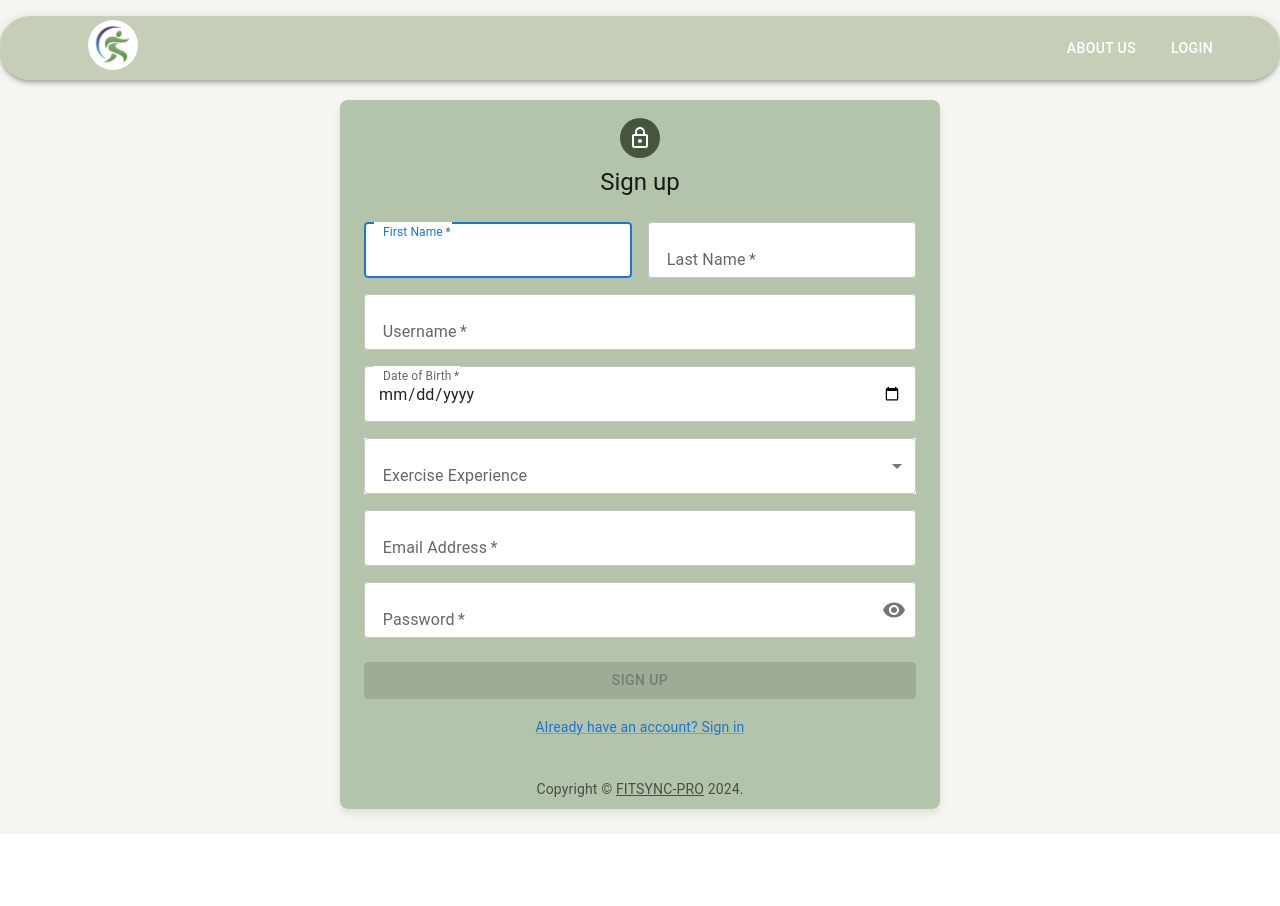
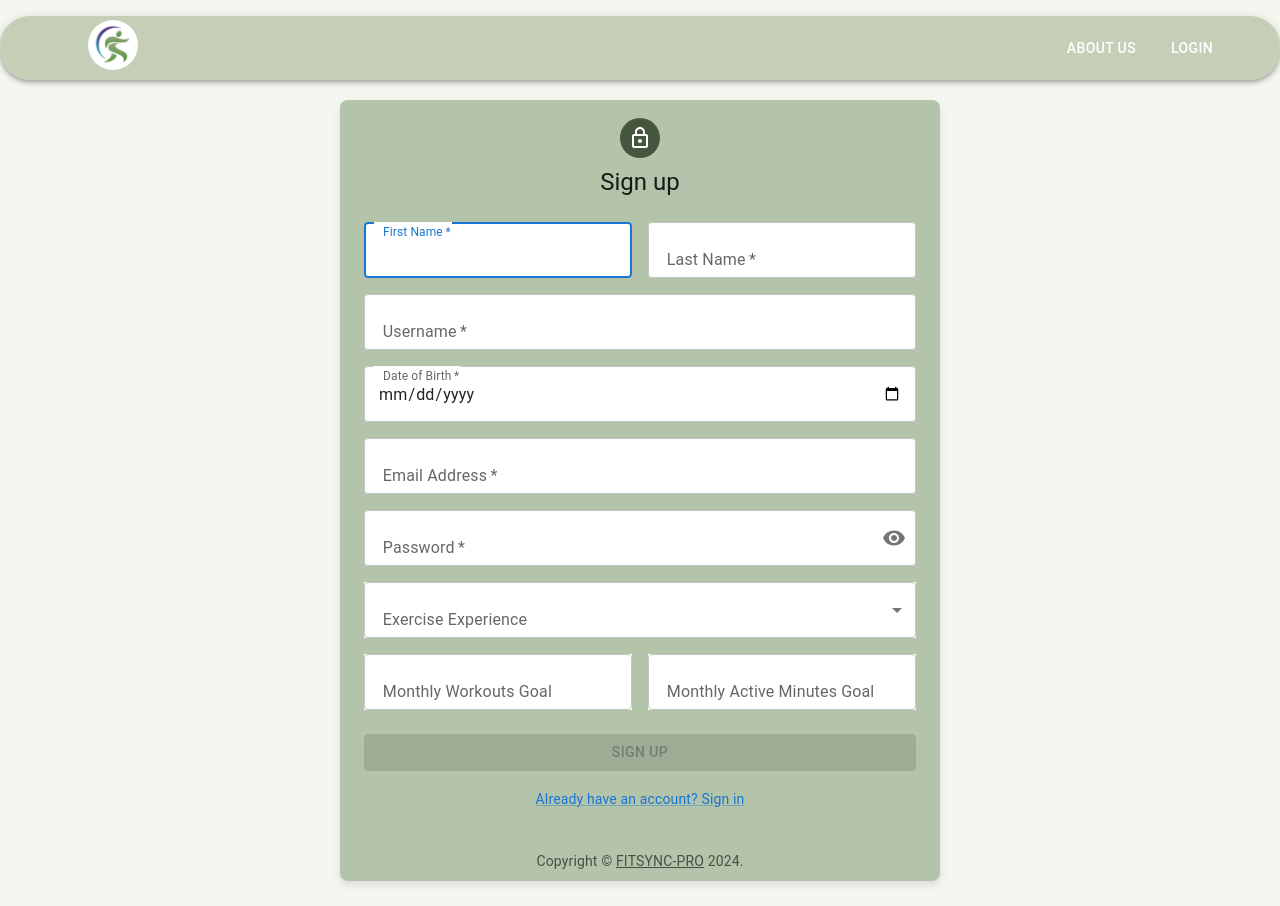
Before and after one commit to dgomie/fitsync-pro, a React (Vite) app in the folder client/: page /signUp in a window 1280 px wide. Before the commit the page ends 834 px from the top, so only its background shows below. Built offline with nearby package versions, Linux system fonts and the light colour scheme.

Commit message:
add goals to user sign up page

```diff
--- a/client/src/components/SignUp.jsx
+++ b/client/src/components/SignUp.jsx
@@ -1,37 +1,42 @@
-import { useState } from 'react';
-import Avatar from '@mui/material/Avatar';
-import Button from '@mui/material/Button';
-import CssBaseline from '@mui/material/CssBaseline';
-import TextField from '@mui/material/TextField';
-import Link from '@mui/material/Link';
-import Grid from '@mui/material/Grid';
-import Box from '@mui/material/Box';
-import LockOutlinedIcon from '@mui/icons-material/LockOutlined';
-import Typography from '@mui/material/Typography';
-import Container from '@mui/material/Container';
-import { createTheme, ThemeProvider } from '@mui/material/styles';
-import FormControl from '@mui/material/FormControl';
-import InputLabel from '@mui/material/InputLabel';
-import Select from '@mui/material/Select';
-import MenuItem from '@mui/material/MenuItem';
-import IconButton from '@mui/material/IconButton';
-import InputAdornment from '@mui/material/InputAdornment';
-import Visibility from '@mui/icons-material/Visibility';
-import VisibilityOff from '@mui/icons-material/VisibilityOff';
+import { useState } from "react";
+import Avatar from "@mui/material/Avatar";
+import Button from "@mui/material/Button";
+import CssBaseline from "@mui/material/CssBaseline";
+import TextField from "@mui/material/TextField";
+import Link from "@mui/material/Link";
+import Grid from "@mui/material/Grid";
+import Box from "@mui/material/Box";
+import LockOutlinedIcon from "@mui/icons-material/LockOutlined";
+import Typography from "@mui/material/Typography";
+import Container from "@mui/material/Container";
+import { createTheme, duration, ThemeProvider } from "@mui/material/styles";
+import FormControl from "@mui/material/FormControl";
+import InputLabel from "@mui/material/InputLabel";
+import Select from "@mui/material/Select";
+import MenuItem from "@mui/material/MenuItem";
+import IconButton from "@mui/material/IconButton";
+import InputAdornment from "@mui/material/InputAdornment";
+import Visibility from "@mui/icons-material/Visibility";
+import VisibilityOff from "@mui/icons-material/VisibilityOff";
 
-import { useMutation } from '@apollo/client';
-import { ADD_USER } from '../utils/mutations';
-import Auth from '../utils/auth';
+import { useMutation } from "@apollo/client";
+import { ADD_USER } from "../utils/mutations";
+import Auth from "../utils/auth";
 
 function Copyright(props) {
   return (
-    <Typography variant="body2" color="text.secondary" align="center" {...props}>
-      {'Copyright © '}
+    <Typography
+      variant="body2"
+      color="text.secondary"
+      align="center"
+      {...props}
+    >
+      {"Copyright © "}
       <Link color="inherit" href="https://mui.com/">
         FITSYNC-PRO
-      </Link>{' '}
+      </Link>{" "}
       {new Date().getFullYear()}
-      {'.'}
+      {"."}
     </Typography>
   );
 }
@@ -41,7 +46,7 @@ const defaultTheme = createTheme();
 const Signup = () => {
   const [addUser] = useMutation(ADD_USER);
   const [showPassword, setShowPassword] = useState(false);
-  const [dobError, setDobError] = useState('');
+  const [dobError, setDobError] = useState("");
   const [isButtonDisabled, setIsButtonDisabled] = useState(true);
 
   const handleClickShowPassword = () => setShowPassword((show) => !show);
@@ -51,10 +56,12 @@ const Signup = () => {
     const age = calculateAge(new Date(dateOfBirth));
 
     if (age < 13 || age > 150) {
-      setDobError('You must be at least 13 years old and less than 150 years old to sign up.');
+      setDobError(
+        "You must be at least 13 years old and less than 150 years old to sign up."
+      );
       setIsButtonDisabled(true);
     } else {
-      setDobError('');
+      setDobError("");
       setIsButtonDisabled(false);
     }
   };
@@ -62,16 +69,16 @@ const Signup = () => {
   const handleFormSubmit = async (event) => {
     event.preventDefault();
 
-    const dateOfBirth = event.target.dateOfBirth.value;
-
     const userData = {
       username: event.target.username.value,
       firstName: event.target.firstName.value,
       lastName: event.target.lastName.value,
       email: event.target.email.value,
       password: event.target.password.value,
-      dateOfBirth,
+      dateOfBirth: event.target.dateOfBirth.value,
       activityLevel: event.target.activityLevel.value,
+      durationGoal: parseInt(event.target.durationGoal.value, 10),
+      workoutGoal: parseInt(event.target.workoutGoal.value, 10)
     };
 
     try {
@@ -91,33 +98,41 @@ const Signup = () => {
   };
 
   return (
-    <div style={{ paddingTop: "100px", paddingBottom: "25px"}}>
+    <div style={{ paddingTop: "100px", paddingBottom: "25px" }}>
       <ThemeProvider theme={defaultTheme}>
-      <Container component="main" maxWidth="sm" sx={{
-        backgroundColor: '#b4c4ab',
-        borderRadius: '8px',
-        boxShadow: '0 4px 8px rgba(0, 0, 0, 0.1)',
-        display: 'flex',
-        flexDirection: 'column',
-        alignItems: 'center',
-        padding: '10px'
-
-      }}>
+        <Container
+          component="main"
+          maxWidth="sm"
+          sx={{
+            backgroundColor: "#b4c4ab",
+            borderRadius: "8px",
+            boxShadow: "0 4px 8px rgba(0, 0, 0, 0.1)",
+            display: "flex",
+            flexDirection: "column",
+            alignItems: "center",
+            padding: "10px",
+          }}
+        >
           <CssBaseline />
           <Box
             sx={{
-            display: 'flex',
-            flexDirection: 'column',
-            alignItems: 'center',
+              display: "flex",
+              flexDirection: "column",
+              alignItems: "center",
             }}
           >
-          <Avatar sx={{ m: 1, bgcolor: '#46563c' }}>
+            <Avatar sx={{ m: 1, bgcolor: "#46563c" }}>
               <LockOutlinedIcon />
             </Avatar>
             <Typography component="h1" variant="h5">
               Sign up
             </Typography>
-          <Box component="form" noValidate onSubmit={handleFormSubmit} sx={{ mt: 3 }}>
+            <Box
+              component="form"
+              noValidate
+              onSubmit={handleFormSubmit}
+              sx={{ mt: 3 }}
+            >
               <Grid container spacing={2}>
                 <Grid item xs={12} sm={6}>
                   <TextField
@@ -129,7 +144,7 @@ const Signup = () => {
                     label="First Name"
                     autoFocus
                     InputProps={{
-                    style: { backgroundColor: 'white' },
+                      style: { backgroundColor: "white" },
                     }}
                   />
                 </Grid>
@@ -142,7 +157,7 @@ const Signup = () => {
                     name="lastName"
                     autoComplete="family-name"
                     InputProps={{
-                    style: { backgroundColor: 'white' },
+                      style: { backgroundColor: "white" },
                     }}
                   />
                 </Grid>
@@ -155,7 +170,7 @@ const Signup = () => {
                     name="username"
                     autoComplete="username"
                     InputProps={{
-                    style: { backgroundColor: 'white' },
+                      style: { backgroundColor: "white" },
                     }}
                   />
                 </Grid>
@@ -174,25 +189,11 @@ const Signup = () => {
                     helperText={dobError}
                     onChange={handleDateOfBirthChange}
                     InputProps={{
-                    style: { backgroundColor: 'white' },
+                      style: { backgroundColor: "white" },
                     }}
                   />
                 </Grid>
-              <Grid item xs={12}>
-                <FormControl fullWidth sx={{ backgroundColor: 'white'}}>
-                  <InputLabel id="activity-level-label">Exercise Experience</InputLabel>
-                  <Select
-                    labelId="activity-level-label"
-                    id="activityLevel"
-                    name="activityLevel"
-                    defaultValue=""
-                  >
-                    <MenuItem value="Beginner">Beginner</MenuItem>
-                    <MenuItem value="Intermediate">Intermediate</MenuItem>
-                    <MenuItem value="Advanced">Advanced</MenuItem>
-                  </Select>
-                </FormControl>
-              </Grid>
+
                 <Grid item xs={12}>
                   <TextField
                     required
@@ -202,7 +203,7 @@ const Signup = () => {
                     name="email"
                     autoComplete="email"
                     InputProps={{
-                    style: { backgroundColor: 'white' },
+                      style: { backgroundColor: "white" },
                     }}
                   />
                 </Grid>
@@ -212,7 +213,7 @@ const Signup = () => {
                     fullWidth
                     name="password"
                     label="Password"
-                  type={showPassword ? 'text' : 'password'}
+                    type={showPassword ? "text" : "password"}
                     id="password"
                     autoComplete="new-password"
                     InputProps={{
@@ -227,18 +228,62 @@ const Signup = () => {
                           </IconButton>
                         </InputAdornment>
                       ),
-                    style: { backgroundColor: 'white' },
+                      style: { backgroundColor: "white" },
                     }}
                   />
+                </Grid>
+                <Grid item xs={12}>
+                  <FormControl fullWidth sx={{ backgroundColor: "white" }}>
+                    <InputLabel id="activity-level-label">
+                      Exercise Experience
+                    </InputLabel>
+                    <Select
+                      labelId="activity-level-label"
+                      id="activityLevel"
+                      name="activityLevel"
+                      defaultValue=""
+                    >
+                      <MenuItem value="Beginner">Beginner</MenuItem>
+                      <MenuItem value="Intermediate">Intermediate</MenuItem>
+                      <MenuItem value="Advanced">Advanced</MenuItem>
+                    </Select>
+                  </FormControl>
+                </Grid>
+                <Grid item xs={6}>
+                  <FormControl fullWidth sx={{ backgroundColor: "white" }}>
+                    <TextField
+                      id="workoutGoal"
+                      label="Monthly Workouts Goal"
+                      type="number"
+                      variant="outlined"
+                      inputProps={{ min: "0" }}
+                    />
+                  </FormControl>
+                </Grid>
+                <Grid item xs={6}>
+                  <FormControl fullWidth sx={{ backgroundColor: "white" }}>
+                    <TextField
+                      id="durationGoal"
+                      label="Monthly Active Minutes Goal"
+                      type="number"
+                      variant="outlined"
+                      inputProps={{ min: "0" }}
+                    />
+                  </FormControl>
                 </Grid>
               </Grid>
               <Button
                 type="submit"
                 fullWidth
                 variant="contained"
-              sx={{ mt: 3, mb: 2, backgroundColor: '#46563c', '&:hover': {
-                backgroundColor: '#869f76'
-            } }}
+                sx={{
+                  mt: 3,
+                  mb: 2,
+                  backgroundColor: "#46563c",
+                  "&:hover": {
+                    backgroundColor: "#869f76",
+                  },
+                }}
                 disabled={isButtonDisabled}
               >
                 Sign Up
```
Also changed, not shown: 1 other file (tests, documents, lock files or other folders). Lines whose indentation alone changed are shown as unchanged.
